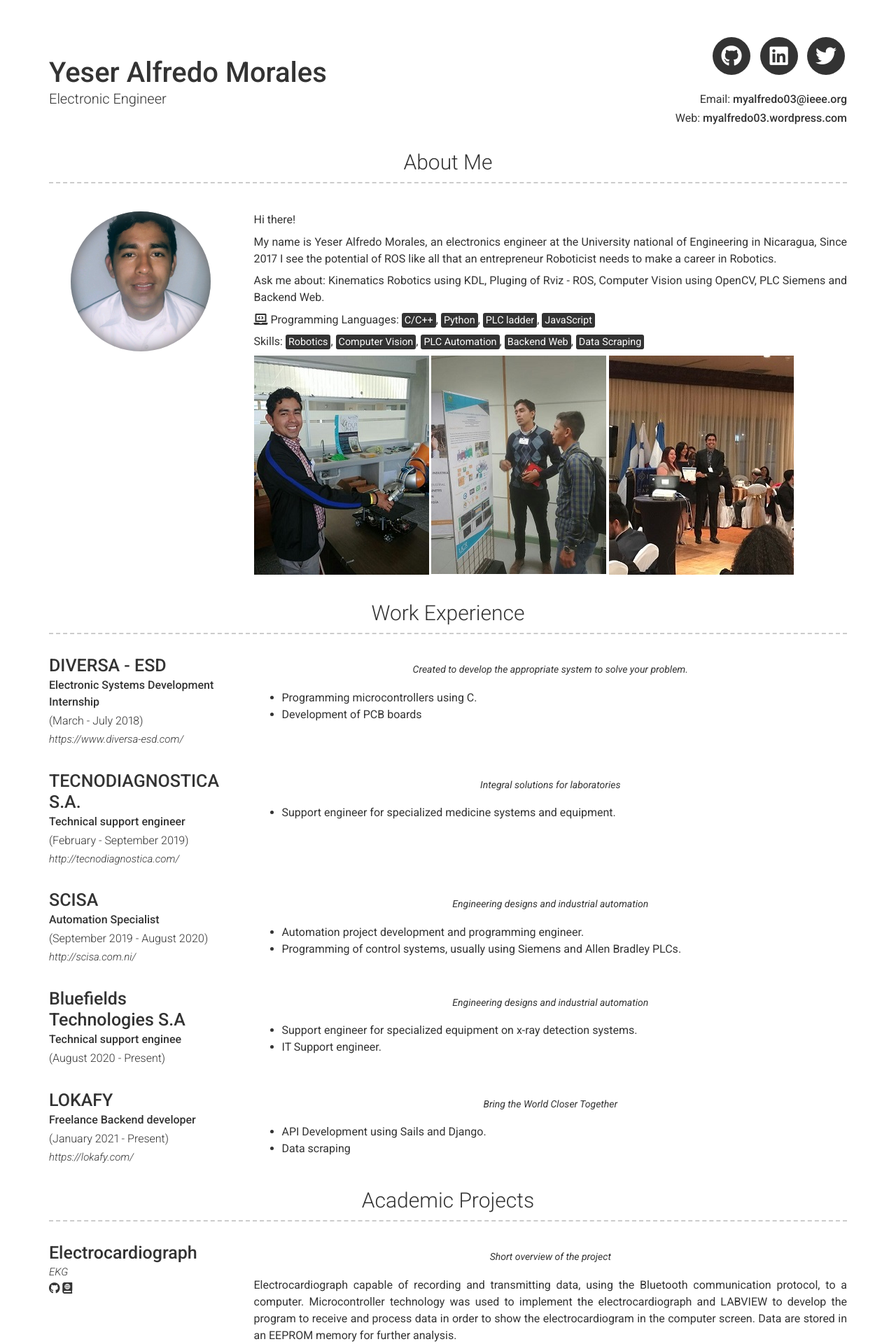
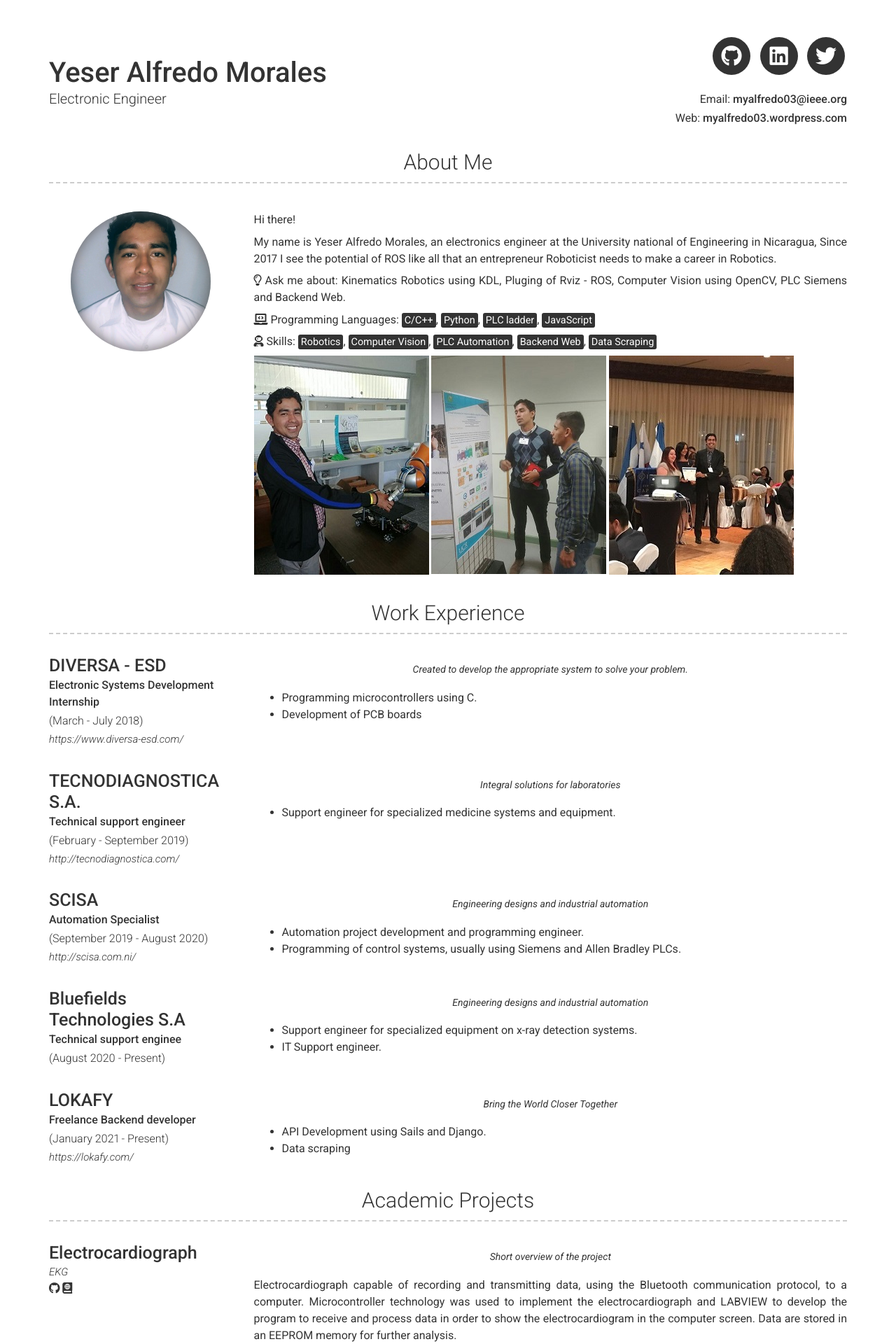
Before and after one commit to myalfred03/myalfred03.github.io, a Jekyll site: the page built from index.md, in a window 1280 px wide. Shown: the top 1920 px of the page at 70% size. Built offline with Jekyll 4.4.1, drawn with Linux system fonts in a browser that asks for light colours; nearby versions of some CDN libraries.

Commit message:
Update _config.yml

```diff
--- a/_config.yml
+++ b/_config.yml
@@ -45,11 +45,11 @@ about_content: | # this will include new lines to allow paragraphs
 
   My name is Yeser Alfredo Morales, an electronics engineer at the University national of Engineering in Nicaragua, Since 2017 I see the potential of ROS like all that an entrepreneur Roboticist needs to make a career in Robotics.
 
-  Ask me about: Kinematics Robotics using KDL, Pluging of Rviz - ROS, Computer Vision using OpenCV, PLC Siemens and Backend Web.
+  <i class="far fa-lightbulb"></i> Ask me about: Kinematics Robotics using KDL, Pluging of Rviz - ROS, Computer Vision using OpenCV, PLC Siemens and Backend Web.
 
   <i class="fas fa-laptop-code"></i> Programming Languages:  <mark>C/C++</mark>, <mark>Python</mark>, <mark>PLC ladder</mark>, <mark>JavaScript</mark>
 
-  Skills: <mark>Robotics</mark>, <mark>Computer Vision</mark>, <mark>PLC Automation</mark>, <mark>Backend Web</mark>, <mark>Data Scraping</mark>
+  <i class="fas fa-user-astronaut"></i> Skills: <mark>Robotics</mark>, <mark>Computer Vision</mark>, <mark>PLC Automation</mark>, <mark>Backend Web</mark>, <mark>Data Scraping</mark>
 
   ![alt text](/images/2me.jpg "CR") ![alt text](/images/me3.jpg "CR") ![alt text](/images/4me.jpg "HND")
 
```
